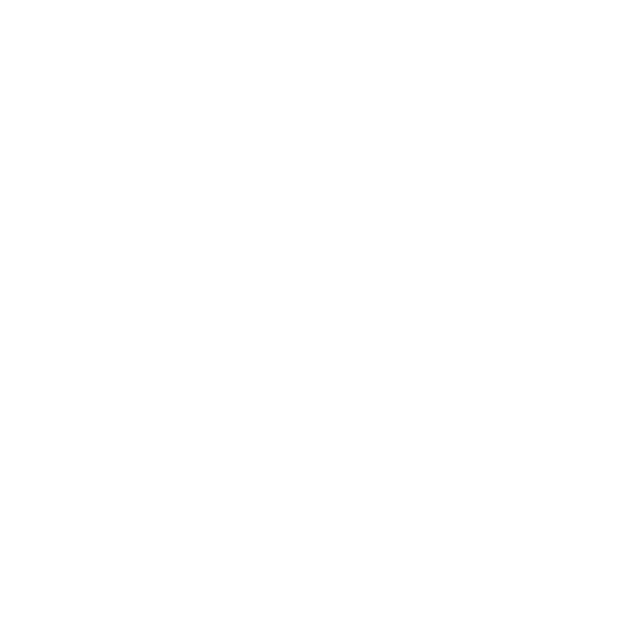
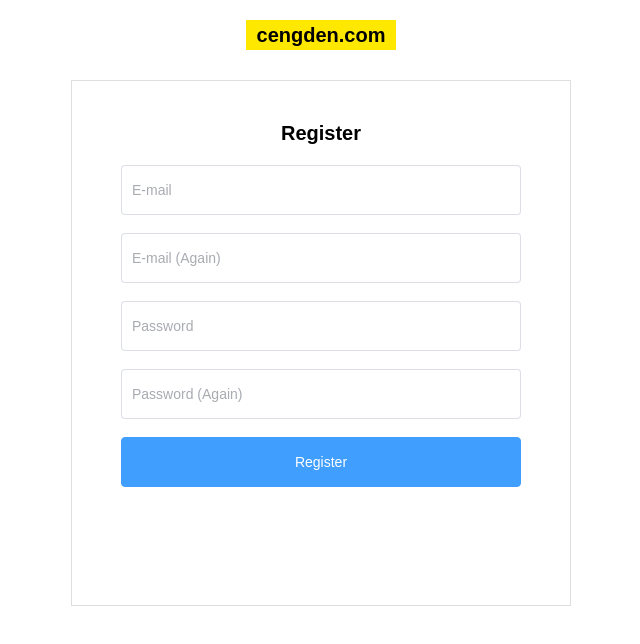
Before and after one commit to MBrkA/cengden, a Vue app: page /register in a window 1280 px wide. Before the commit this address had no page. Shown: the top 644 px of the page, without its empty margins (319-959 px from the left). Built offline with nearby package versions, Linux system fonts and the light colour scheme.

Commit message:
register page implemented

```diff
--- a/src/components/CategoryTable.vue
+++ b/src/components/CategoryTable.vue
@@ -51,7 +51,9 @@ interface Tree {
 }
 
 const handleNodeClick = (data: Tree) => {
-  router.push({ name: "list-category", params: { brand: data.label } });
+  if (!data.children) {
+    router.push({ name: "list-category", params: { brand: data.label } });
+  }
 
 }
 
--- a/src/router/index.ts
+++ b/src/router/index.ts
@@ -1,6 +1,7 @@
 import { createRouter, createWebHistory } from "vue-router";
 import Main from "../views/Main.vue";
 import Login from "../views/Login.vue";
+import Register from "../views/Register.vue";
 
 const router = createRouter({
   history: createWebHistory(import.meta.env.BASE_URL),
@@ -20,6 +21,11 @@ const router = createRouter({
       path: "/login",
       name: "login",
       component: Login,
+    },
+    {
+      path: "/register",
+      name: "register",
+      component: Register,
     }
   ],
 });
--- /dev/null
+++ b/src/views/Register.vue
@@ -0,0 +1,128 @@
+<template>
+  <el-row>
+    <el-col class="login-header" :span="24">
+      <app-logo />
+    </el-col>
+  </el-row>
+  <el-row style="margin-inline: 2rem">
+    <el-col class="login-header" :span="24">
+      <el-container class="login-container">
+        <a class="login-title">Register</a>
+        <el-form>
+          <el-form-item >
+            <el-input class="login-input" :class="errorEmailClass"  v-model="form.email" placeholder="E-mail"></el-input>
+          </el-form-item>
+          <el-form-item >
+            <el-input class="login-input" :class="errorEmailClass" v-model="form.emailAgain" placeholder="E-mail (Again)"></el-input>
+          </el-form-item>
+          <el-form-item >
+            <el-input class="login-input" :class="errorPasswordClass" v-model="form.password" placeholder="Password" type="password"></el-input>
+          </el-form-item>
+          <el-form-item >
+            <el-input class="login-input" :class="errorPasswordClass" v-model="form.passwordAgain" placeholder="Password (Again)" type="password"></el-input>
+          </el-form-item>
+          <p class="error-text" v-if="showError">
+            <span v-if="!validateEmail">E-mail is not valid or does not match</span>
+            <span v-if="!validatePassword">Password is not valid or does not match</span>
+          </p>
+          <el-form-item>
+            <el-button class="login-input" type="primary" @click="submitForm">Register</el-button>
+          </el-form-item>
+        </el-form>
+      </el-container>
+    </el-col>
+</el-row>
+
+</template>
+
+<script setup lang="ts">
+import {computed, ref} from 'vue'
+import AppLogo from "../components/AppLogo.vue";
+
+const form = ref({
+  email: "",
+  emailAgain: "",
+  password: "",
+  passwordAgain: ""
+})
+
+const showError = ref(false);
+const isSubmitted = ref(false);
+const errorPasswordClass = computed(() => {
+  return {
+    "error-input": isSubmitted.value && !validatePassword.value
+  }
+})
+const errorEmailClass = computed(() => {
+  return {
+    "error-input": isSubmitted.value && !validateEmail.value
+  }
+})
+
+const validateEmail = computed(() => {
+  // ...@ceng.metu.edu.tr
+  const emailRegex = new RegExp("^[a-zA-Z0-9._-]+@ceng.metu.edu.tr$")
+  return emailRegex.test(form.value.email) && form.value.email === form.value.emailAgain
+})
+
+const validatePassword = computed(() => {
+  return form.value.password && form.value.password === form.value.passwordAgain
+})
+
+function submitForm() {
+  isSubmitted.value = true;
+  if (validateEmail.value && validatePassword.value) {
+    console.log("Form is valid")
+  } else {
+    showError.value = true;
+  }
+}
+
+</script>
+<style scoped>
+.login-header {
+  height: 50px;
+  margin-block: 10px;
+  padding-inline: 2rem;
+  display: grid;
+  justify-content: center;
+  align-items: center;
+}
+.login-container {
+  border: 1px #dedede solid;
+  background-color: white;
+  width: 500px;
+  display: grid;
+  justify-content: center;
+  padding-inline: 20px;
+  padding-top: 20px;
+  padding-bottom: 100px;
+}
+.login-input {
+  width: 400px;
+  height: 50px;
+}
+.login-title {
+  font-size: 20px;
+  font-weight: bold;
+  font-family: "Arial", sans-serif;
+  color: black;
+  margin-block: 20px;
+  display: grid;
+  justify-content: center;
+  align-items: center;
+}
+.error-text {
+  color: red;
+  font-size: 12px;
+  font-family: "Montserrat", sans-serif;
+  display: grid;
+  justify-content: center;
+  align-items: center;
+  justify-items: center;
+}
+.error-input {
+  border: 1px solid red;
+  border-radius: 5px;
+}
+</style>
```
